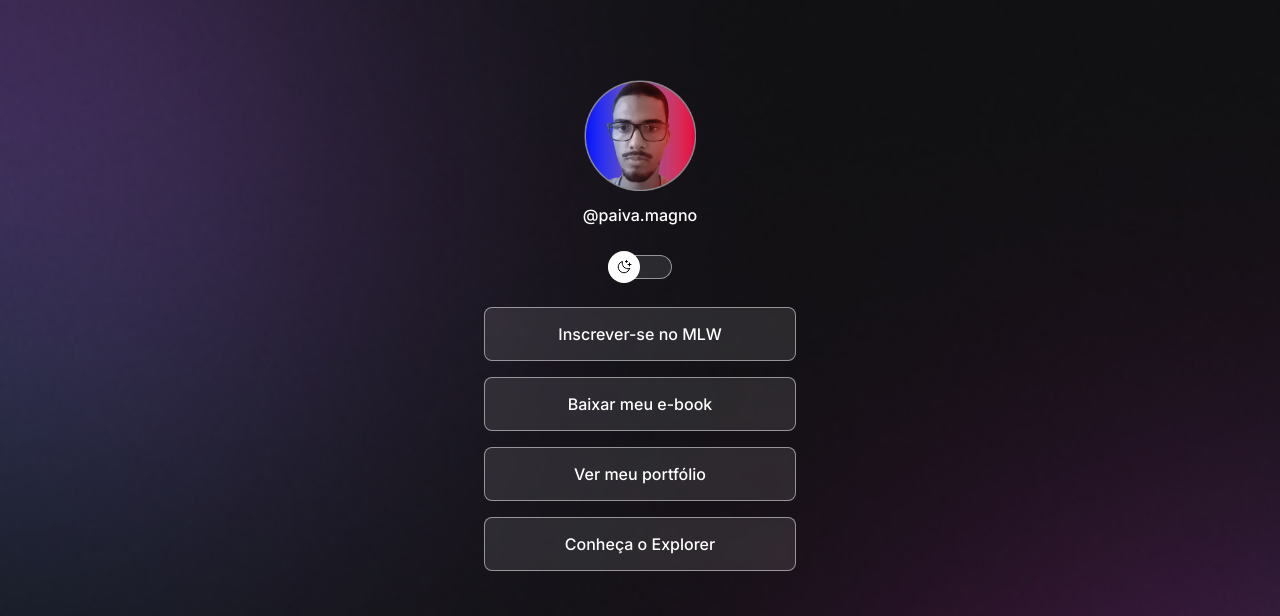
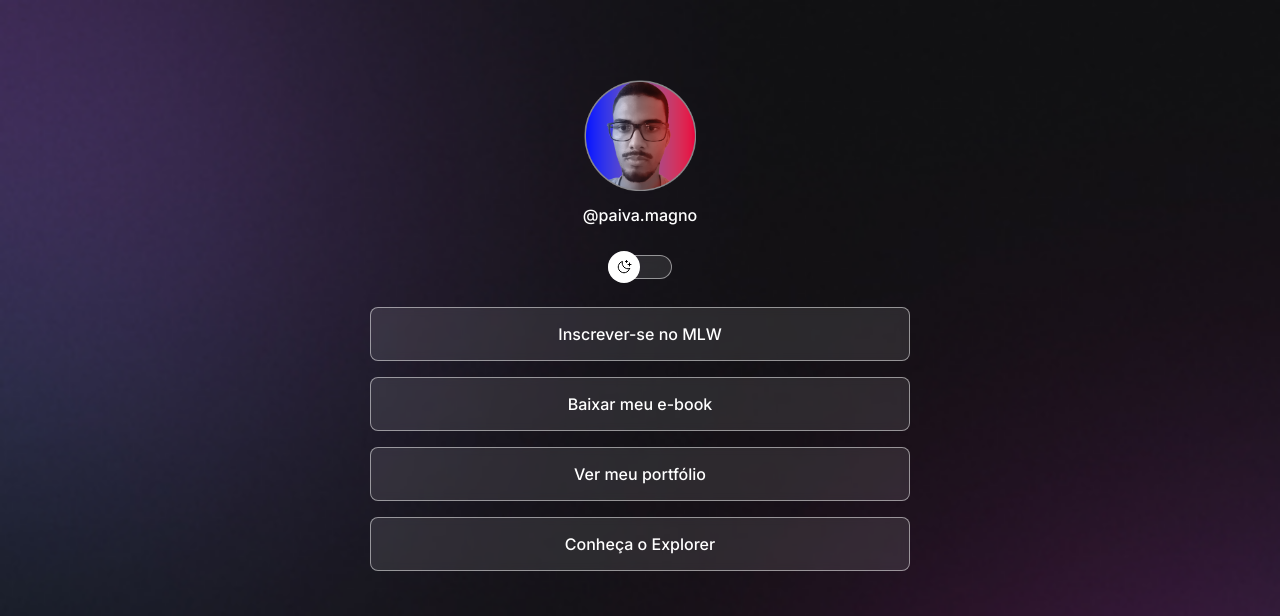
Before and after one commit to MagnoPaivaS/projetoDevlinks, a plain HTML site: page index.html in a window 1280 px wide. Shown: the top 616 px of the page. Drawn offline with nearby package versions, Linux system fonts and the light colour scheme.

Commit message:
Adjuste content container

```diff
--- a/style.css
+++ b/style.css
@@ -43,7 +43,8 @@ body * {
 }
 
 #container {
-  width: 360px;
+  width: 100%;
+  max-width: 588px; /* Tera a largura definida até que alcance os 588px, daí trava o conteudo para não esticar mais */
   margin: 56px auto 0;
   padding: 0 24px;
 }
```
